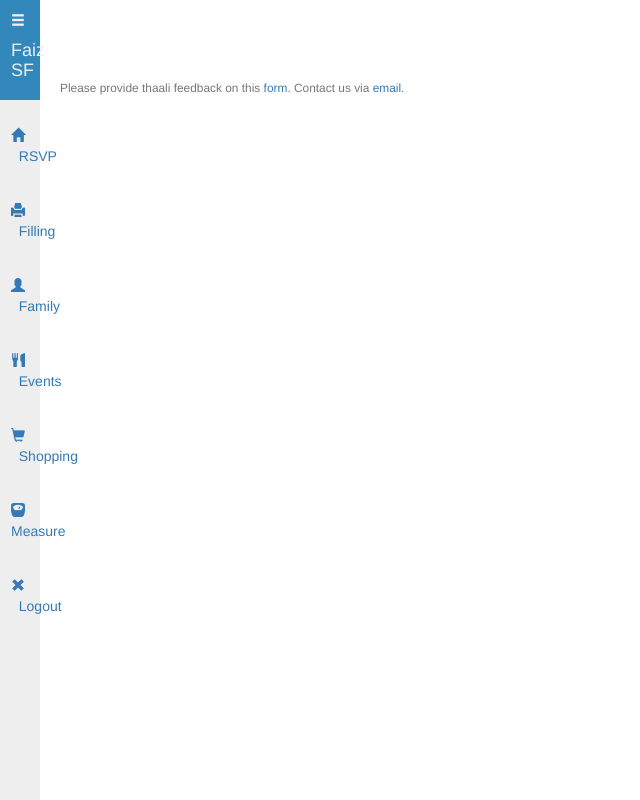
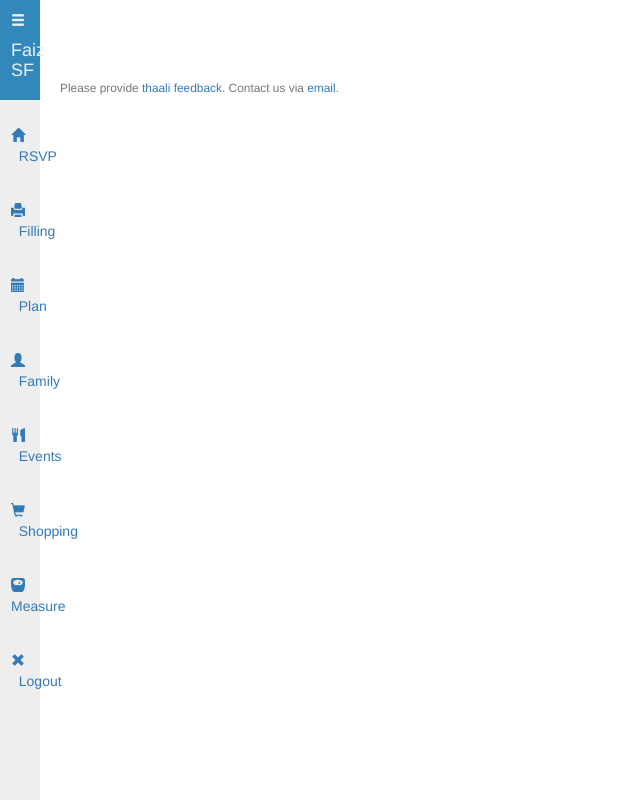
Before and after one commit to lakhia/rsvp-website, a PHP site: page / in a window 1280 px wide. Shown: the whole page, without its empty margins (0-640 px from the left). Run offline with PHP 8.4, Linux system fonts and the light colour scheme; some libraries are stand-ins or nearby versions.

Commit message:
Add plan page Add ITS number

```diff
--- a/app/family.html
+++ b/app/family.html
@@ -20,6 +20,8 @@
     <tr ng-repeat="family in data">
       <td>
         {{ family.thaali }}
+        <input type="text" ng-model="family.its" class="trans"
+               placeholder="ITS ID" ng-change="onChange()"/>
       </td>
       <td>
         <input type="text" ng-model="family.firstName" class="trans"
--- a/app/index.html
+++ b/app/index.html
@@ -38,6 +38,9 @@
   <li ng-class="getClass('print')">
     <a class="nofoc" ui-sref="print({offset:0})" ng-show="cookies.token"><i class="glyphicon
     glyphicon-print"></i><span ng-class="{gone:!menuBig}">&nbsp; Filling</span></a></li>
+  <li ng-class="getClass('plan')">
+    <a class="nofoc" ui-sref="plan" ng-show="cookies.token"><i class="glyphicon
+    glyphicon-calendar"></i><span ng-class="{gone:!menuBig}">&nbsp; Plan</span></a></li>
   <li ng-class="getClass('family')">
     <a class="nofoc" ui-sref="family({offset:1})" ng-show="cookies.adv"><i class="glyphicon
     glyphicon-user"></i><span ng-class="{gone:!menuBig}">&nbsp; Family</span></a></li>
@@ -64,8 +67,8 @@
 <!-- Footer -->
 <footer class="noPrnt">
   <br class="clearfix"><br><br>
-  <p class="small text-muted">Please provide thaali feedback on this <a href="https://goo.gl/forms/PTUd1L9ASeVIeNB92"
-      >form</a>. Contact us via <a href="mailto:fmb@sfjamaat.org">email</a>.</p>
+  <p class="small text-muted">Please provide <a href="https://goo.gl/forms/PTUd1L9ASeVIeNB92"
+      >thaali feedback</a>. Contact us via <a href="mailto:fmb&#64;sfjamaat.org">email</a>.</p>
 </footer>
 
 <!-- Complete main content and controller -->
--- a/app/js/print.js
+++ b/app/js/print.js
@@ -5,7 +5,7 @@ function($scope, $rootScope) {
     $scope.init = function() {
         $rootScope.init($scope, "print.php", null);
         $scope.sortColumn = 'thaali';
-        $scope.filterNames = {};
+        $scope.filterNames = {'area': "", 'rice': "", 'here': "", 'size': "", 'filled': ""};
     }
 
     $scope.filterFunc = function(item) {
--- a/app/js/route.js
+++ b/app/js/route.js
@@ -19,6 +19,11 @@ app.config(['$stateProvider','$urlRouterProvider',
         url: "/print/{offset}",
         templateUrl: 'print.html',
         controller: 'printController',
+      })
+      .state('plan', {
+        url: "/plan/",
+        templateUrl: 'plan.html',
+        controller: 'planController',
       })
       .state('event', {
         url: "/event/{offset}",
--- /dev/null
+++ b/database_09_its.sql
@@ -0,0 +1,4 @@
+-- Add ITS number for 100% thaali
+ALTER TABLE family ADD its VARCHAR(255) NOT NULL DEFAULT "";
+
+ALTER TABLE family ADD CONSTRAINT its_id_unique UNIQUE (its, thaali);
```
Also changed, not shown: app/family.php (+4 -3 lines), app/plan.html (added, +13 -0 lines).
